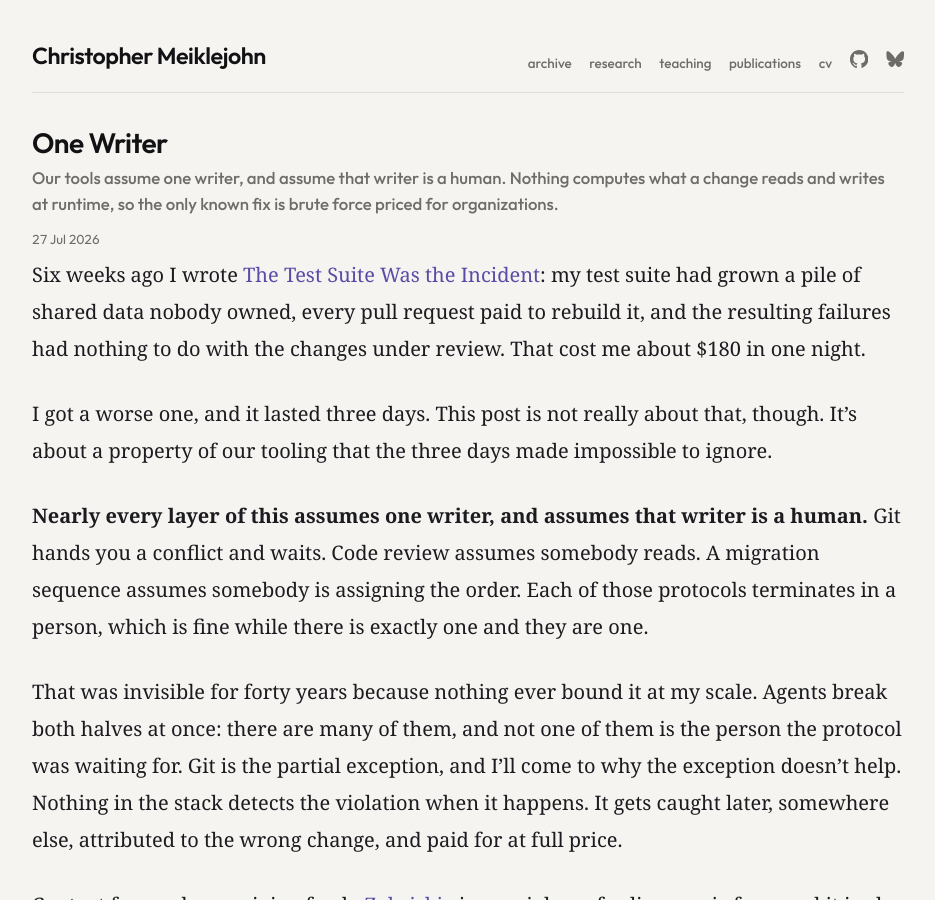
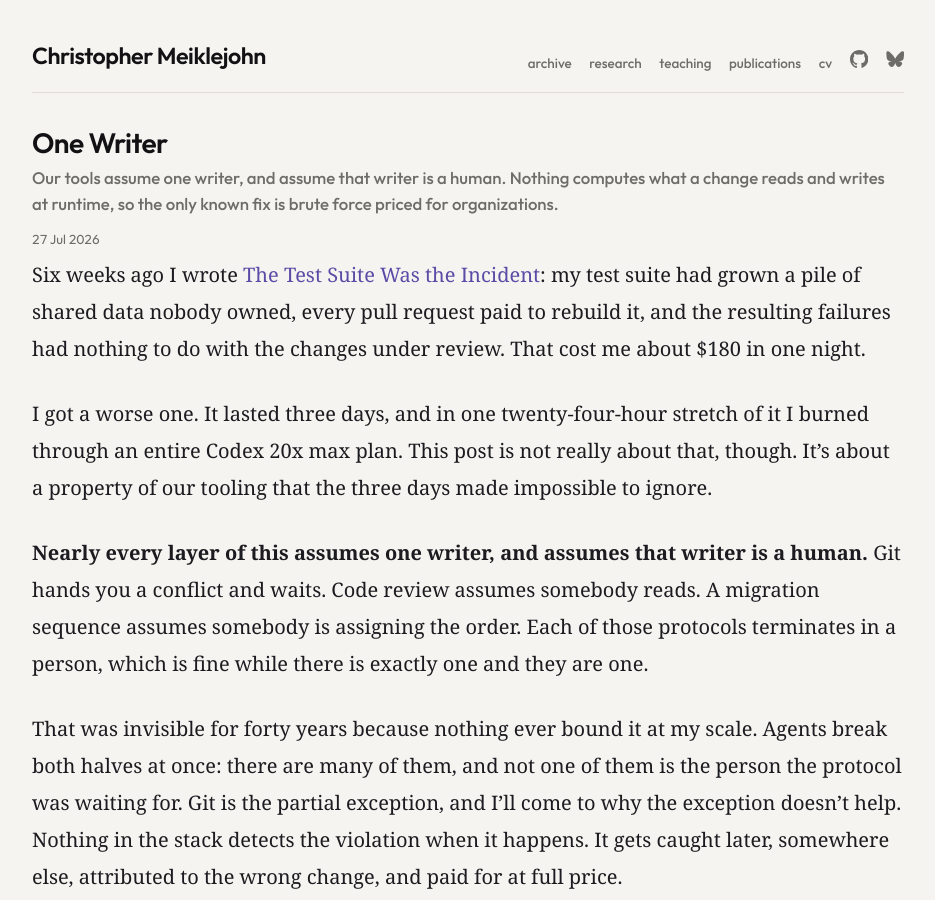
Before and after one commit to cmeiklejohn/cmeiklejohn.github.io, a Jekyll site: the page built from _posts/2026-07-26-one-writer.markdown, in a window 1280 px wide and 900 px high. Shown: the whole window, without its empty margins (172-1107 px from the left). Built offline with Jekyll 4.4.1, drawn with Linux system fonts in a browser that asks for light colours; some web fonts are replaced.

Commit message:
Open One Writer with the Codex 20x plan burn
Escalate from the earlier $180 night: this one burned an entire 20x max plan in about twenty-four hours.

Co-authored-by: Christopher S. Meiklejohn <christopher.meiklejohn@gmail.com>

```diff
--- a/_posts/2026-07-26-one-writer.markdown
+++ b/_posts/2026-07-26-one-writer.markdown
@@ -9,7 +9,7 @@ categories: ai zabriskie agents reliability testing ci distributed
 
 Six weeks ago I wrote [The Test Suite Was the Incident]({% post_url 2026-06-10-the-test-suite-was-the-incident %}): my test suite had grown a pile of shared data nobody owned, every pull request paid to rebuild it, and the resulting failures had nothing to do with the changes under review. That cost me about $180 in one night.
 
-I got a worse one, and it lasted three days. This post is not really about that, though. It's about a property of our tooling that the three days made impossible to ignore.
+I got a worse one. It lasted three days, and in one twenty-four-hour stretch of it I burned through an entire Codex 20x max plan. This post is not really about that, though. It's about a property of our tooling that the three days made impossible to ignore.
 
 **Nearly every layer of this assumes one writer, and assumes that writer is a human.** Git hands you a conflict and waits. Code review assumes somebody reads. A migration sequence assumes somebody is assigning the order. Each of those protocols terminates in a person, which is fine while there is exactly one and they are one.
 
```
